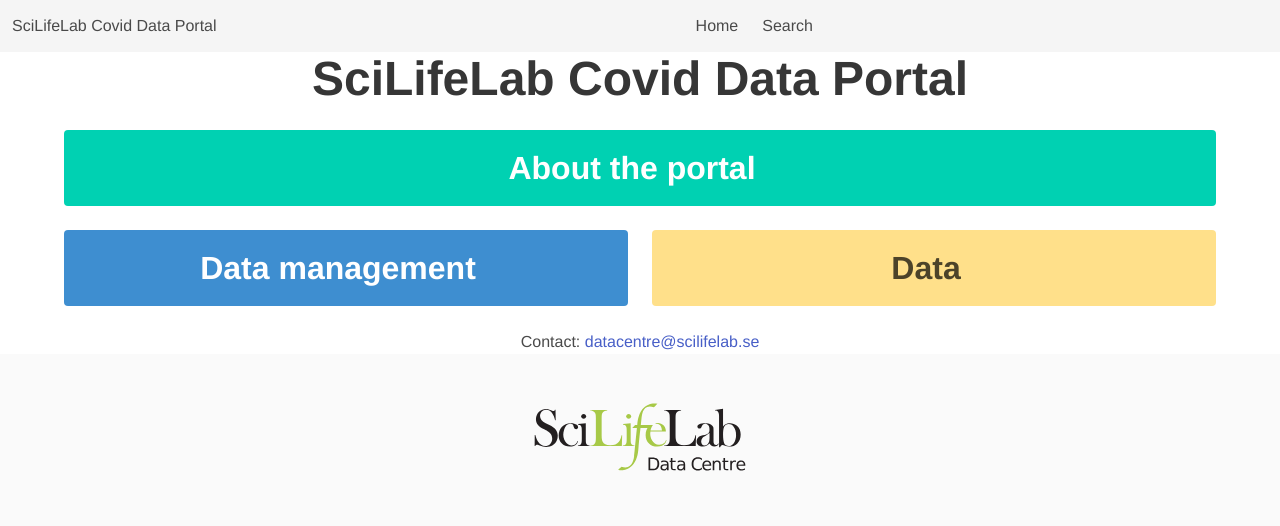
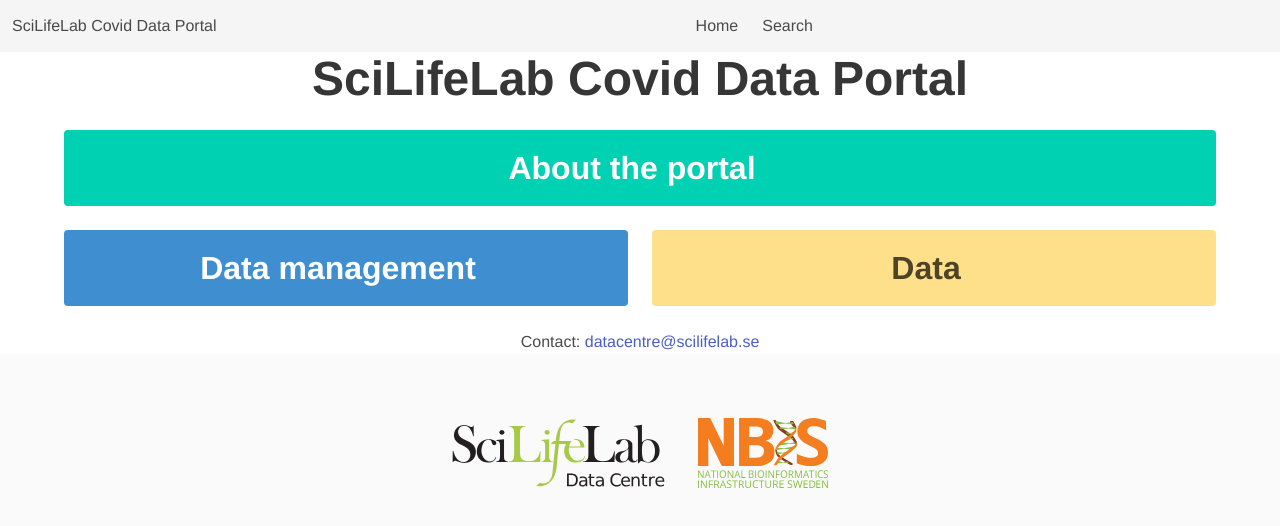
Before and after one commit to ScilifelabDataCentre/pathogens-portal, a Vue app: page / in a window 1280 px wide. Shown: the top 526 px of the page. Built offline with nearby package versions, Linux system fonts and the light colour scheme.

Commit message:
NBIS logo in footer

```diff
--- a/src/App.vue
+++ b/src/App.vue
@@ -31,6 +31,9 @@
     <a href="https://www.scilifelab.se/data/">
       <img class="logo" :src="require('./assets/data-centre-logo.svg')" alt="SciLife Data Centre logo"/>
     </a>
+    <a href="https://www.nbis.se">
+      <img class="logo" :src="require('./assets/nbislogo-orange-txt.svg')" alt="NBIS logo"/>
+    </a>
   </footer>
 </div>
 </template>
@@ -45,5 +48,6 @@
 
 img.logo {
     height: 70px;
+    margin: 16px;
 }
 </style>
```
Also changed, not shown: src/assets/nbislogo-orange-txt.svg (added).
